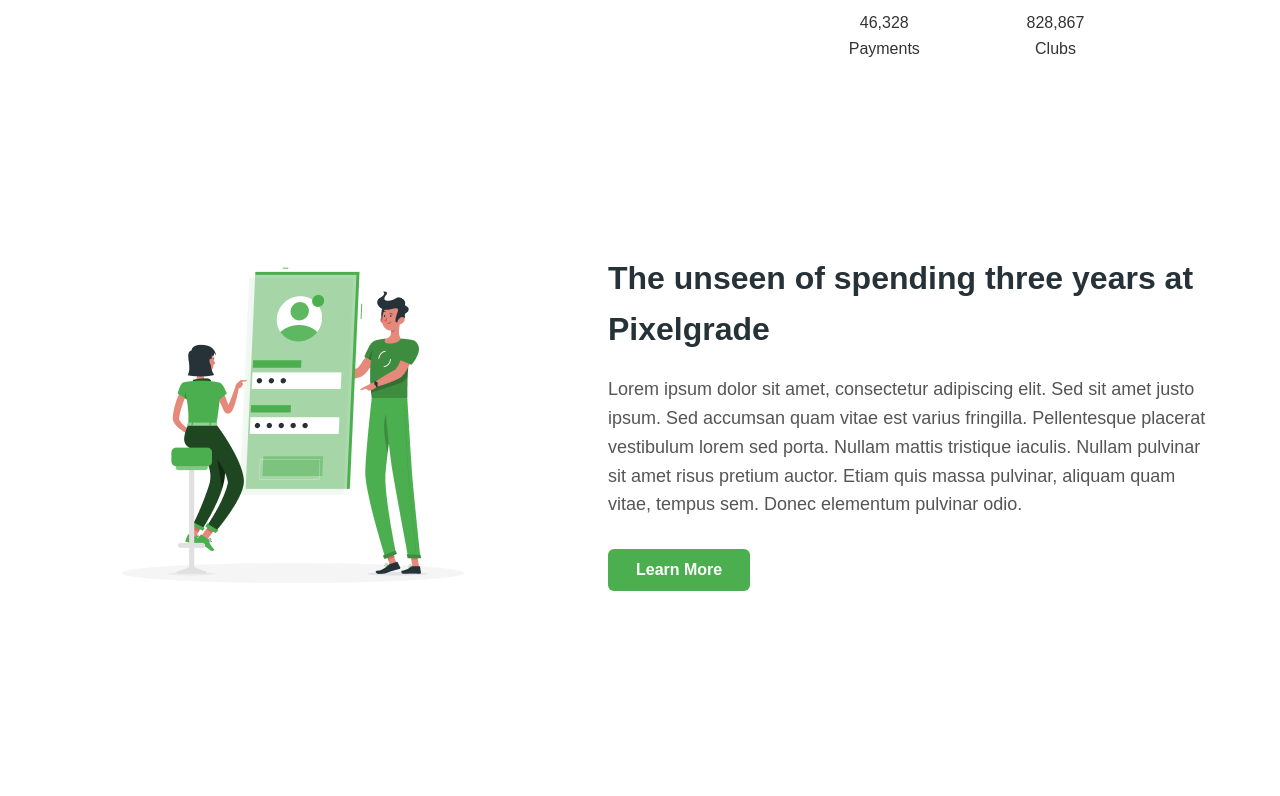
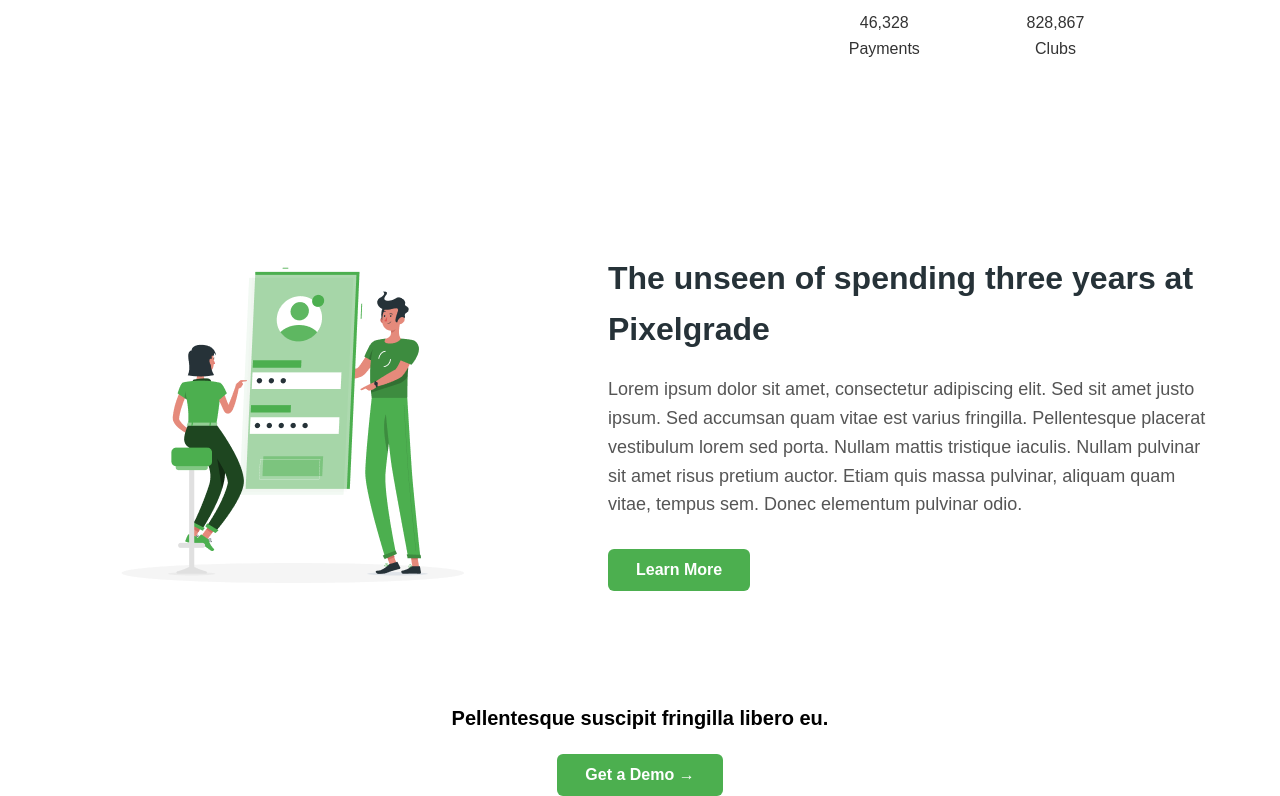
Before and after one commit to MirzaKhalilUlRehman/Nexcent-App, a React (Vite) app in the folder Nexcent App/: page / in a window 1280 px wide. Shown: the part 2332-3128 px from the top of the page. Before the commit the page ends 3034 px from the top, so only its background shows below. Built offline with nearby package versions, Linux system fonts and the light colour scheme.

Commit message:
Style UI of Footer Section

```diff
--- a/Nexcent App/src/App.css
+++ b/Nexcent App/src/App.css
@@ -336,6 +336,29 @@
     margin-bottom: 15px;
     text-align: center;
 }
+.footer{
+    display: flex;
+    flex-direction: column;
+    align-items: center;
+}
+
+
+.footer h5{
+    font-size: 20px;
+    color:black;
+    margin-bottom: 20px;
+}
+.footer button{
+    padding: 12px 28px;
+    border-radius: 6px;
+    font-size: 16px;
+    font-weight: 600;
+    background-color: #4caf4f;
+    color: white;
+    border: none;
+    cursor: pointer;
+    transition: 0.3s ease;
+}
 
 @media (max-width: 768px){
     .header{
--- a/Nexcent App/src/App.jsx
+++ b/Nexcent App/src/App.jsx
@@ -5,6 +5,7 @@
 import Community from "./Nexcent Component/Community";
 import Connection from "./Nexcent Component/Connection";
 import Achivements from "./Nexcent Component/Achivements";
+import Footer from "./Nexcent Component/Footer";
 function App() {
   return (
     <>
@@ -15,6 +16,7 @@
       <Connection />
       <Achivements />
       <Connection/>
+      <Footer />
     </>
   );
 }
--- a/Nexcent App/src/Nexcent Component/Footer.jsx
+++ b/Nexcent App/src/Nexcent Component/Footer.jsx
@@ -1,6 +1,6 @@
 function Footer() {
   return (
-    <div>
+    <div className="footer">
       <h5>Pellentesque suscipit fringilla libero eu.</h5>
       <button>Get a Demo →</button>
     </div>
```
